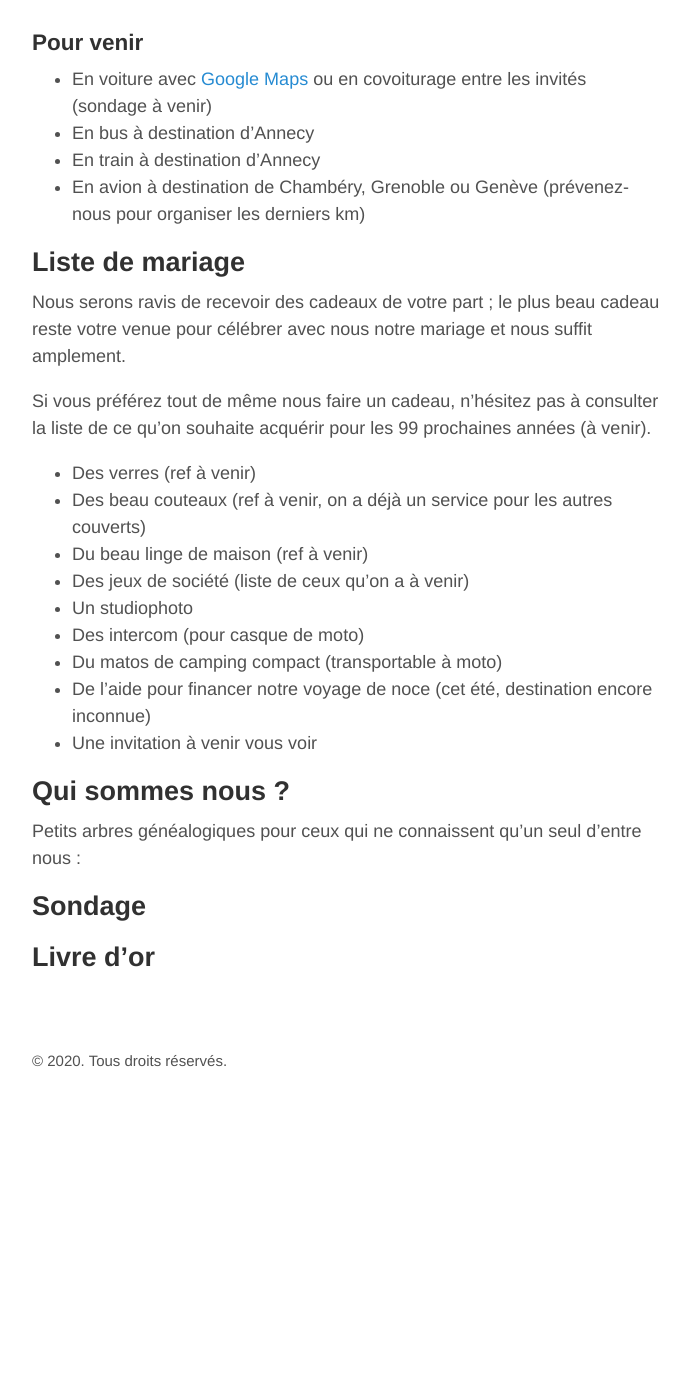
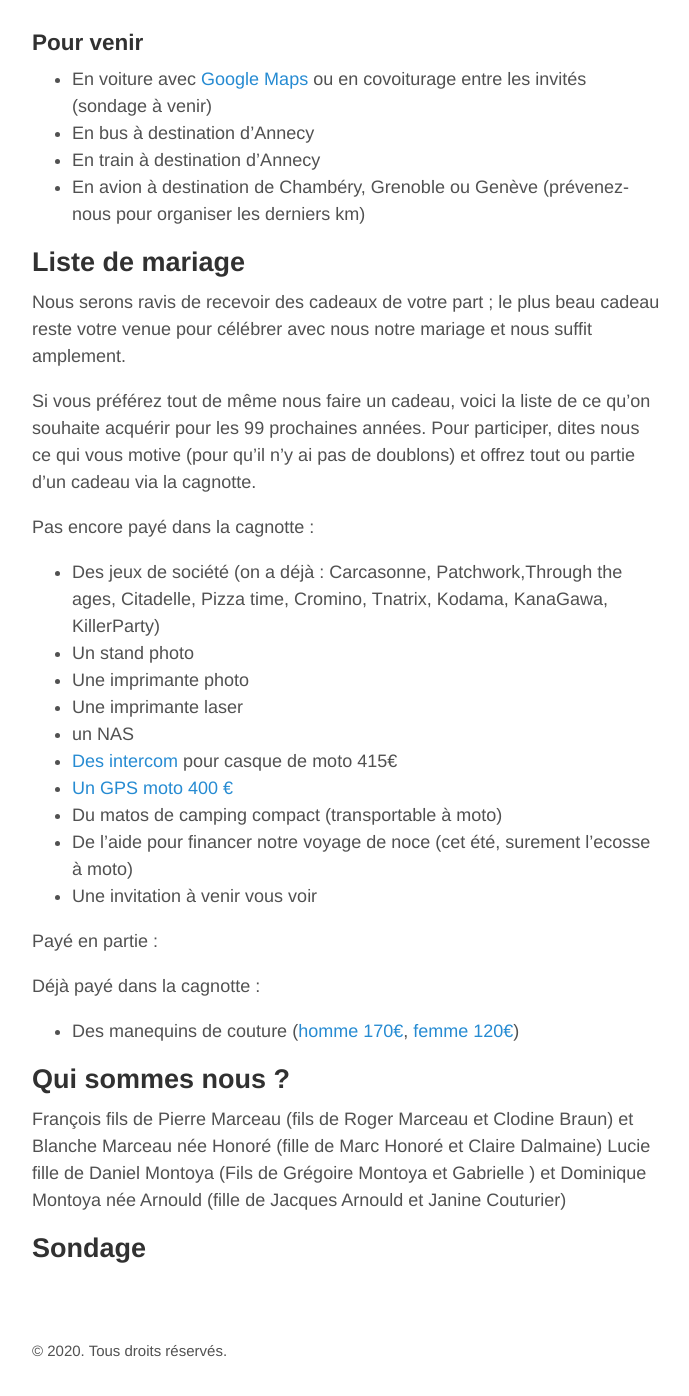
Before and after one commit to francoismarceau/blog, a Jekyll site: the page built from index.md, in a window 1280 px wide and 1400 px high, scrolled down 2323 px. Shown: the top 1396 px of the window, without its empty margins (293-982 px from the left). Built offline with Jekyll 4.4.1, drawn with Linux system fonts in a browser that asks for light colours; before the commit the page ends 3433 px from its top, so only the background shows below that; some of the changed text lies outside the part shown.

Commit message:
Update index.md
updates par patap

```diff
--- a/index.md
+++ b/index.md
@@ -72,27 +72,30 @@ covoiturage entre les invités (sondage à venir)
 * En avion à destination de Chambéry, Grenoble ou Genève (prévenez-nous pour organiser les derniers km)
 
 ## Liste de mariage
-
 Nous serons ravis de recevoir des cadeaux de votre part ; le plus beau cadeau reste votre venue pour célébrer avec nous notre mariage et nous suffit amplement.
 
-Si vous préférez tout de même nous faire un cadeau, n'hésitez pas à consulter la liste de ce qu'on souhaite acquérir pour les 99 prochaines années (à venir).
-* Des verres (ref à venir)
-* Des beau couteaux (ref à venir, on a déjà un service pour les autres couverts)
-* Du beau linge de maison (ref à venir)
-* Des jeux de société (liste de ceux qu'on a à venir)
-* Un studiophoto
-* Des intercom (pour casque de moto)
+Si vous préférez tout de même nous faire un cadeau, voici la liste de ce qu'on souhaite acquérir pour les 99 prochaines années. Pour participer, dites nous ce qui vous motive (pour qu'il n'y ai pas de doublons) et offrez tout ou partie d'un cadeau via la cagnotte.
+
+Pas encore payé dans la cagnotte :
+* Des jeux de société (on a déjà : Carcasonne, Patchwork,Through the ages, Citadelle, Pizza time, Cromino, Tnatrix, Kodama, KanaGawa, KillerParty)
+* Un stand photo
+* Une imprimante photo
+* Une imprimante laser
+* un NAS
+* [Des intercom](https://www.speedway.fr/194519-kit-bluetooth-cardo-scala-rider-freecom-4-duo.html) pour casque de moto 415€
+* [Un GPS moto 400 €](https://www.tomtom.com/fr_fr/drive/motorcycle/products/rider-550/)
 * Du matos de camping compact (transportable à moto)
-* De l'aide pour financer notre voyage de noce (cet été, destination encore inconnue)
+* De l'aide pour financer notre voyage de noce (cet été, surement l'ecosse à moto)
 * Une invitation à venir vous voir
 
+Payé en partie :
+
+
+Déjà payé dans la cagnotte :
+* Des manequins de couture ([homme 170€](https://www.rascol.com/A-237022-mannequin-de-couturiere-homme.aspx), [femme 120€](https://www.rascol.com/A-243085-mannequin-de-couture-lucie-taille-36-44.aspx?tracking=Doofinder))
 
 ## Qui sommes nous ?
-Petits arbres généalogiques pour ceux qui ne connaissent qu'un seul d'entre nous :
-
-
+François fils de Pierre Marceau (fils de Roger Marceau et Clodine Braun) et Blanche Marceau née Honoré (fille de Marc Honoré et Claire Dalmaine)
+Lucie fille de Daniel Montoya (Fils de Grégoire Montoya et Gabrielle ) et Dominique Montoya née Arnould (fille de Jacques Arnould et Janine Couturier)
 
 ## Sondage
-
-
-## Livre d’or
```
Also changed, not shown: other parts of index.md (+2 -2 lines).
